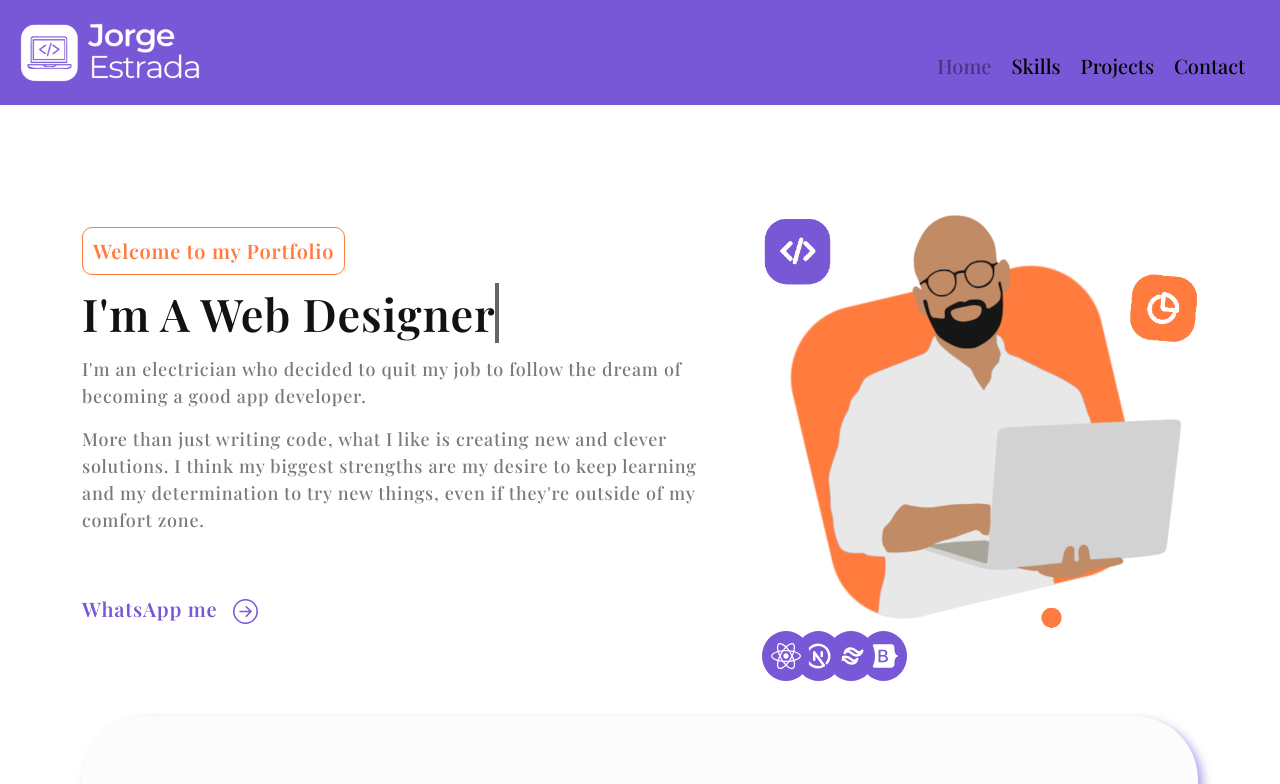
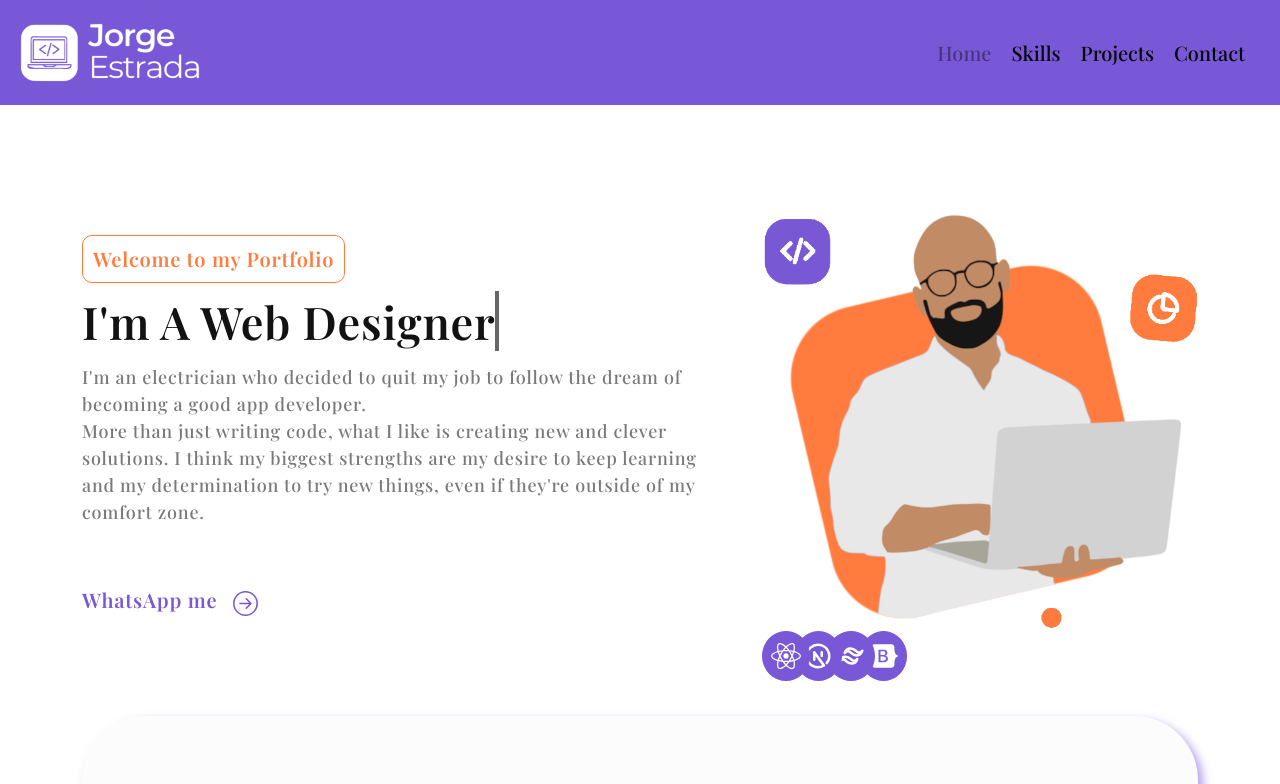
Before and after one commit to jorgeProgramaEn5/mi-portafolio, a React (Create React App) app: page / in a window 1280 px wide. Shown: the top 784 px of the page. Built offline with nearby package versions, Linux system fonts and the light colour scheme.

Commit message:
change styles import

```diff
--- a/src/Style/App.css
+++ b/src/Style/App.css
@@ -1,5 +1,6 @@
 
 /* default css */
+@import '~bootstrap/dist/css/bootstrap.min.css';
 
 * {
   margin: 0;
--- a/src/Style/NavBarDos.css
+++ b/src/Style/NavBarDos.css
@@ -20,7 +20,7 @@
 .nav-ul {
     display: flex;
     justify-content: flex-end;
-    align-items: flex-end;
+    align-items: center;
     list-style: none;
 }
 
--- a/src/index.js
+++ b/src/index.js
@@ -2,7 +2,8 @@ import React from 'react';
 import ReactDOM from 'react-dom/client';
 import './Style/index.css';
 import App from './App';
-import 'bootstrap/dist/css/bootstrap.min.css';
+// import 'bootstrap/dist/css/bootstrap.min.css';
+
 
 const root = ReactDOM.createRoot(document.getElementById('root'));
 root.render(
```
